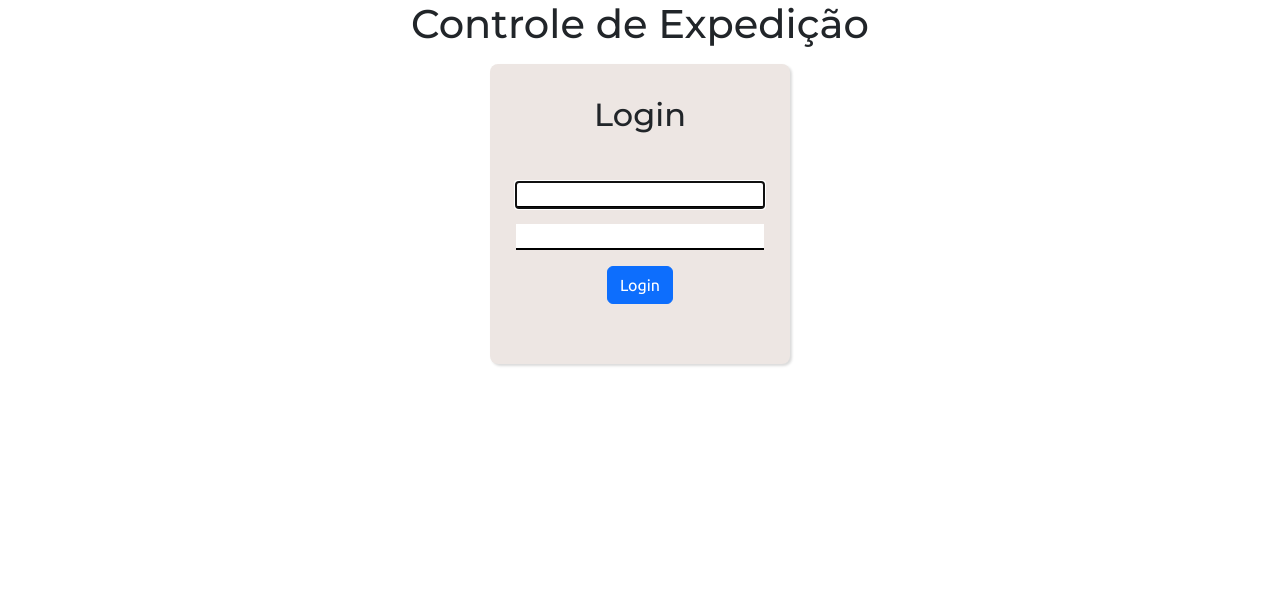
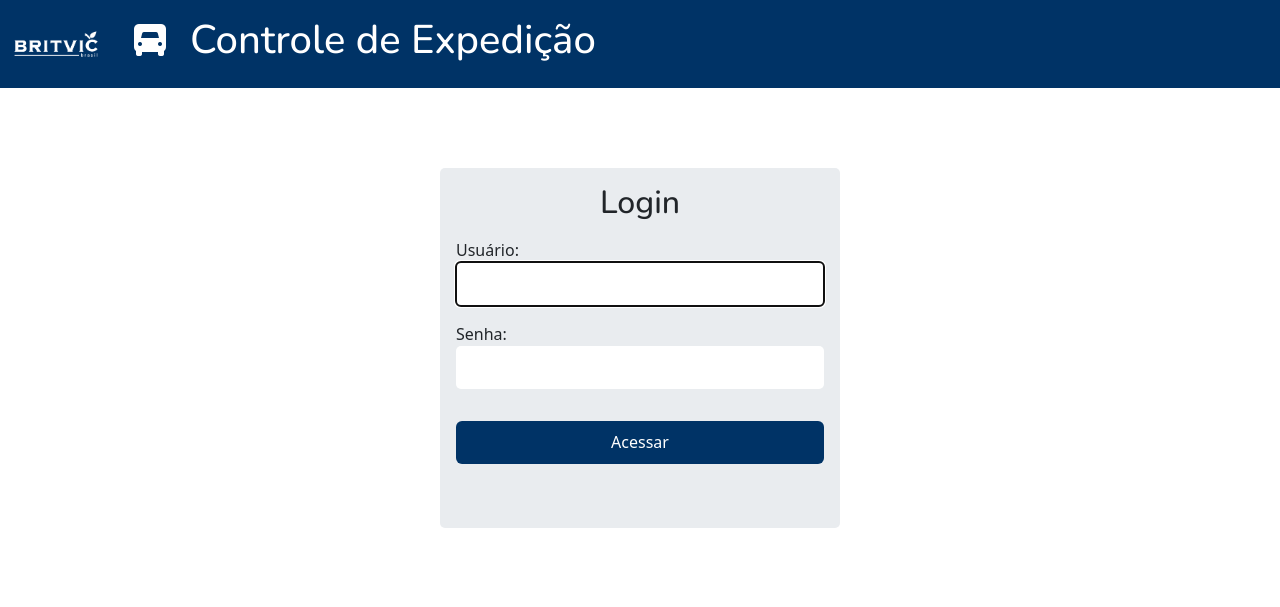
Before and after one commit to gabriel-f-s/controle_expedicao, a Django app: page /accounts/login/ in a window 1280 px wide. Shown: the top 607 px of the page. Run offline with Django 5.2, Linux system fonts and the light colour scheme.

Commit message:
Finalização do layout da página de login e editando o layout da página home

```diff
--- a/dashboard/templates/dashboard/partials/head.html
+++ b/dashboard/templates/dashboard/partials/head.html
@@ -9,4 +9,5 @@
 {% comment %} Fonts: {% endcomment %}
 <link rel="preconnect" href="https://fonts.googleapis.com">
 <link rel="preconnect" href="https://fonts.gstatic.com" crossorigin>
-<link href="https://fonts.googleapis.com/css2?family=Montserrat:wght@100..900&family=Ubuntu&display=swap" rel="stylesheet">
+<link href="https://fonts.googleapis.com/css2?family=Nunito:ital,wght@0,200..1000;1,200..1000&display=swap" rel="stylesheet">
+<link rel="stylesheet" href="https://cdnjs.cloudflare.com/ajax/libs/font-awesome/6.7.1/css/all.min.css" integrity="sha512-5Hs3dF2AEPkpNAR7UiOHba+lRSJNeM2ECkwxUIxC1Q/FLycGTbNapWXB4tP889k5T5Ju8fs4b1P5z/iB4nMfSQ==" crossorigin="anonymous" referrerpolicy="no-referrer" />
--- a/static/css/global/style.css
+++ b/static/css/global/style.css
@@ -1,51 +1,75 @@
 :root {
-    --background-color: #011638;
-    --card-background-color: #EDE6E3;
-}
+    --primary-color: #003366;
+    --primary-color-hover: #212529;
+    --primary-color-desabled: #58799b;
+    --secondary-color: #4c4c4c;
+    --secondary-color-hover: hsla(0,0%,100%,.75);
+    --secondary-color-selected: #3a3a3a;
+    --white-blue: #3c8dbc;
+    --primary-background-color: #ffffff;
+    --secondary-background-color: #e9ecef;
+    --primary-font-color: #ffffff;
+    --secondary-font-color: #a6a6a6;
 
-* {
-    margin: 0;
-    padding: 0;
-    border: 0;
-    box-sizing: border-box;
-    font-family: "Ubuntu", sans-serif;
+    --font: "Nunito", serif;
 }
 
 body {
-    background-color: var(--background-color);
+    background-color: var(--primary-background-color);
 }
 
-h1, h2, h3, h4, h5, h6 {
-    font-family: "Montserrat", sans-serif;
-    font-weight: 700;
+h1, h2 {
+    font-family: var(--font);
 }
 
-h1 {
-    text-align: center;
-    margin-top: 1em;
-    margin-bottom: 2em;
+header {
+    background-color: var(--primary-color);
+    color: var(--primary-font-color);
+}
+
+header img {
+    width: 6em;
+    margin-left: 0.5em;
+}
+
+.header-container {
+    padding: 1em 0;
+}
+
+.header-container i {
+    font-size: 2em;
+    margin-bottom: 0.25em;
 }
 
 .main-container-login {
-    margin: 1em auto;
-    width: 300px;
-    height: 300px;
-    text-align: center;
-    background-color: var(--card-background-color);
-    border-radius: 0.5em;
-    box-shadow:rgba(0, 0, 0, 0.15) 1.95px 1.95px 2.6px;;
-    padding: 2em 0;
+    background-color: var(--secondary-background-color);
+    width: 400px;
+    height: 360px;
+    padding: 1em;
+    margin: 5em auto;
+    border-radius: 5px;
 }
 
 .main-container-login h2 {
-    margin-bottom: 1.5em;
+    text-align: center;
 }
 
-.main-container-login form label {
-    display: none;
+.main-container-login form input{
+    width: 100%;
+    padding: 0.6em;
+    border: none;
+    border-radius: 5px;
 }
 
-.main-container-login form input {
+.main-container-login form button {
+    width: 100%;
+    background-color: var(--primary-color);
+    padding: 0.6em;
     border: none;
-    border-bottom: 2px solid black;
+    margin-top: 1em;
 }
+
+.main-container-login form button:hover {
+    background-color: var(--primary-color-hover);
+    border: none;
+}
--- a/templates/base.html
+++ b/templates/base.html
@@ -1,3 +1,5 @@
+{% load static %}
+
 <!DOCTYPE html>
 <html lang="pt-BR">
     <head>
@@ -5,8 +7,14 @@
         {% include "dashboard/partials/head.html" %}
     </head>
     <body>
+        <header class="d-flex flex-row align-items-center">
+            <img src="{% static 'images/global/logo-britvic.png' %}" alt="logo britvic">
+            <div class="container header-container d-flex align-items-center gap-4">
+                <i class="fa-solid fa-truck-front w"></i>
+                <h1>Controle de Expedição</h1>
+            </div>
+        </header>
         <div class="container main-container">
-            <h1>Controle de Expedição</h1>
             {% block main %}
             {% endblock main %}
         </div>
--- a/templates/registration/login.html
+++ b/templates/registration/login.html
@@ -3,11 +3,12 @@
 {% block title %}Login{% endblock title %}
 
 {% block main %}
-<div class="main-container-login">
+<div class="main-container-login d-flex flex-column gap-2">
     <h2>Login</h2>
-    <form method="post">
-        {% csrf_token %} {{ form.as_p }}
-        <button type="submit" class="button btn btn-primary">Login</button>
+    <form method="post" action="{% url "login" %}">
+        {% csrf_token %}
+        {{ form.as_p }}
+        <button type="submit" class="button btn btn-primary">Acessar</button>
     </form>
 </div>
 {% endblock main %}
```
Also changed, not shown: dashboard/templates/dashboard/pages/home.html (+23 -4 lines), dashboard/views.py (line endings or trailing spaces), db.sqlite3, static/images/global/favicon.ico (added), static/images/global/logo-britvic.png (added), static/images/global/logo-preto.png (added).
